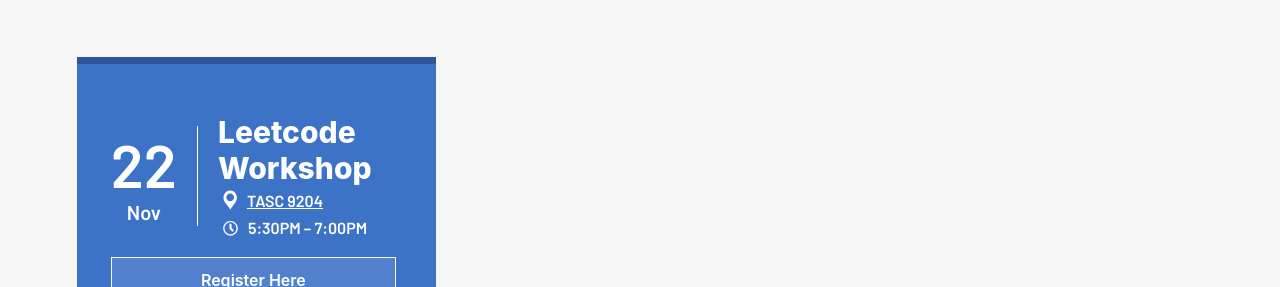
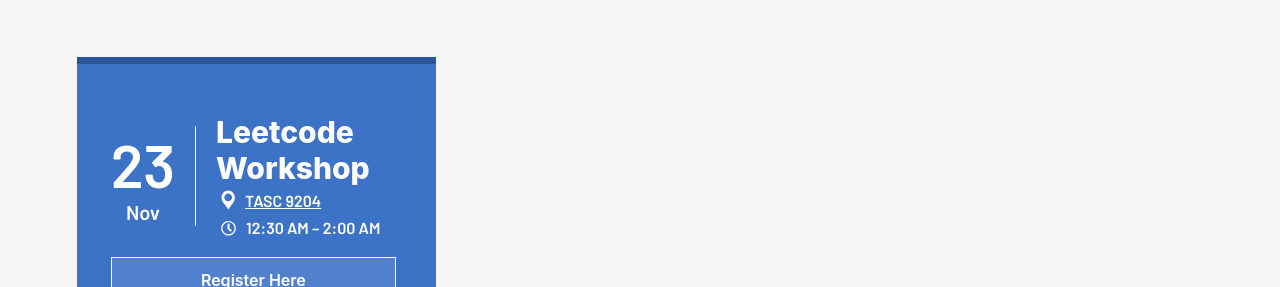
Before and after one commit to sfusurge/surge_website, a React (Create React App) app: page /events in a window 1280 px wide. Shown: the part 980-1267 px from the top of the page. Built offline with nearby package versions, Linux system fonts and the light colour scheme.

Commit message:
Use Date objects for upcoming events
Remove the old method of manually specifying the day,
month, and time range; use two Date objects instead.

This lays the groundwork for being able to fetch
upcoming events from an external service.

```diff
--- a/src/components/EventSelector.js
+++ b/src/components/EventSelector.js
@@ -106,10 +106,9 @@
           <div key={event.title} {...!isDesktop && {className: styles.notesMargin}}>
             <UpcomingEvent
               title={event.title}
-              day={event.day}
-              month={event.month}
+              start={event.start}
+              end={event.end}
               location={event.location}
-              time={event.time}
               links={event.links}
               colors={event.colors}
             />
--- a/src/components/ShortUpcomingEvent.js
+++ b/src/components/ShortUpcomingEvent.js
@@ -26,10 +26,9 @@
                 <UpcomingEvent
                   colors={event.colors}
                   title={event.title}
-                  day={event.day}
-                  month={event.month}
+                  start={event.day}
+                  end={event.month}
                   location={event.location}
-                  time={event.time}
                   links={event.links}
                 />
               </div>
--- a/src/components/UpcomingEvent.js
+++ b/src/components/UpcomingEvent.js
@@ -1,15 +1,15 @@
 import useLayoutChecks from '../utils/useLayoutChecks';
-import Note from '../components/Note'
+import Note from './Note'
 import styles from '../css/UpcomingEvent.module.css'
 import mapMarker from '../assets/map-marker.svg'
 import clock from '../assets/clock.svg'
+import { formatDateMonthShort, formatTime12 } from '../utils/dateFormat';
 
 const UpcomingEvent = ({
   title,
-  day,
-  month,
   location,
-  time,
+  start,
+  end,
   links,
   ...props
 }) => {
@@ -18,8 +18,23 @@
   // Default properties.
   const colors = Object.assign({}, props.colors);
 
-  // Use an ndash instead of a hyphen in the time string.
-  const timeString = time.replace("-", "\u2013" /* ndash */);
+  // Calculate month/day.
+  const month = formatDateMonthShort(start);
+  const day = start.getDate();
+
+  const spansMultipleDays = start.getMonth() !== end.getMonth()
+    || start.getDate() !== end.getDate();
+
+  // Calculate time range.
+  //   Single-day:   12PM - 3PM
+  //   Multi-day:    6PM  - 8AM December 26
+  const timeRangeStart = formatTime12(start);
+  const timeRangeEnd = formatTime12(end);
+  const timeRangeEndDay = spansMultipleDays ?
+    ` ${formatDateMonthShort(end)} ${end.getDate()}` :
+    "";
+
+  const timeString = `${timeRangeStart} \u2013 ${timeRangeEnd}${timeRangeEndDay}`;
 
   // Render.
   return (
--- a/src/pages/HomePage.js
+++ b/src/pages/HomePage.js
@@ -1,6 +1,6 @@
 import ActivityList from '../components/ActivityList'
 import HomeSection from '../components/HomeSection'
-import ShortUpcomingEvent from '../components/ShortUpcomingEvent'
+// import ShortUpcomingEvent from '../components/ShortUpcomingEvent'
 import NewsLetter from '../components/NewsLetter'
 import Footer from '../components/Footer'
 
@@ -9,7 +9,7 @@
     <div style={{ backgroundColor: 'var(--color-background-primary)' }}>
       <HomeSection />
       <ActivityList />
-      <ShortUpcomingEvent />
+      {/* <ShortUpcomingEvent /> */ /* FIXME */}
       <NewsLetter />
       <Footer />
     </div>
--- /dev/null
+++ b/src/utils/dateFormat.ts
@@ -0,0 +1,28 @@
+
+/**
+ * Format a time string as 12-hour time.
+ *
+ * @param date The date.
+ * @returns The time string.
+ */
+export function formatTime12(date: Date):`${number}:${string} ${"AM"|"PM"}` {
+    const meridian = date.getHours() >= 12 ? "PM" : "AM";
+    const hours = date.getHours() > 12 ? (date.getHours() - 12) : (date.getHours() === 0 ? 12 : date.getHours());
+    const minutes = date.getMinutes().toString(10).padStart(2, '0');
+    return `${hours}:${minutes} ${meridian}`;
+}
+
+/**
+ * Get the short name of a month.
+ *
+ * @param date The date.
+ * @returns The month name.
+ */
+export function formatDateMonthShort(date: Date) {
+    return [
+        "Jan", "Feb", "Mar",
+        "Apr", "May", "Jun",
+        "Jul", "Aug", "Sep",
+        "Oct", "Nov", "Dec"
+    ][date.getMonth()];
+}
--- a/src/utils/upcomingEvents.js
+++ b/src/utils/upcomingEvents.js
@@ -6,9 +6,8 @@
     title: 'Leetcode Workshop',
     type: 'Workshops',
 
-    day: '22',
-    month: 'Nov',
-    time: '5:30PM - 7:00PM',
+    start: new Date("2022-11-22T17:30-0700"),
+    end: new Date("2022-11-22T19:00-0700"),
 
     location: 'TASC 9204',
     links: {
```
Also changed, not shown: src/utils/upcomingEvents.d.ts (+5 -11 lines).
